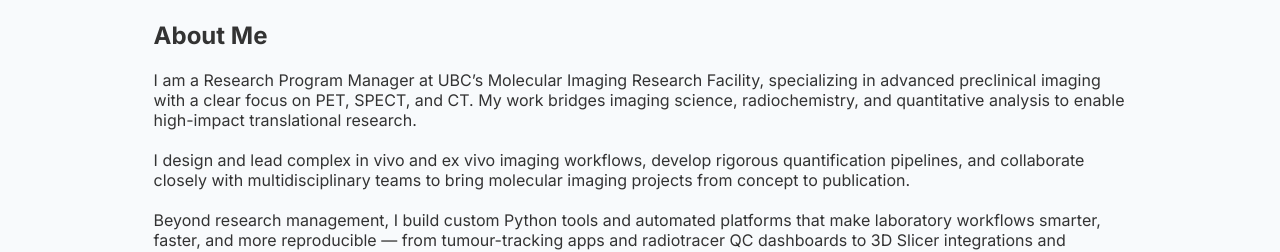
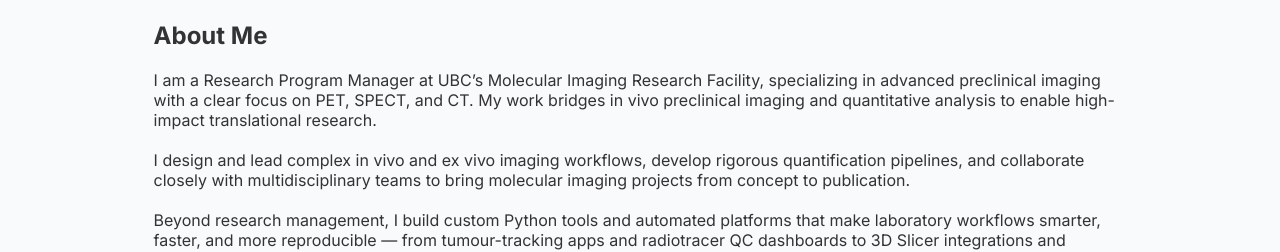
Before and after one commit to cristinarod2/cristinarod2.github.io, a plain HTML site: page index.html in a window 1280 px wide. Shown: the part 539-791 px from the top of the page. Drawn offline with Linux system fonts and the light colour scheme.

Commit message:
Update description of research focus in index.html

```diff
--- a/index.html
+++ b/index.html
@@ -30,7 +30,7 @@
         <p>
             I am a Research Program Manager at UBC’s Molecular Imaging Research Facility,
             specializing in advanced preclinical imaging with a clear focus on PET, SPECT, and CT.
-            My work bridges imaging science, radiochemistry, and quantitative analysis to enable
+            My work bridges in vivo preclinical imaging and quantitative analysis to enable
             high-impact translational research.
             <br><br>
             I design and lead complex in vivo and ex vivo imaging workflows, develop
```
